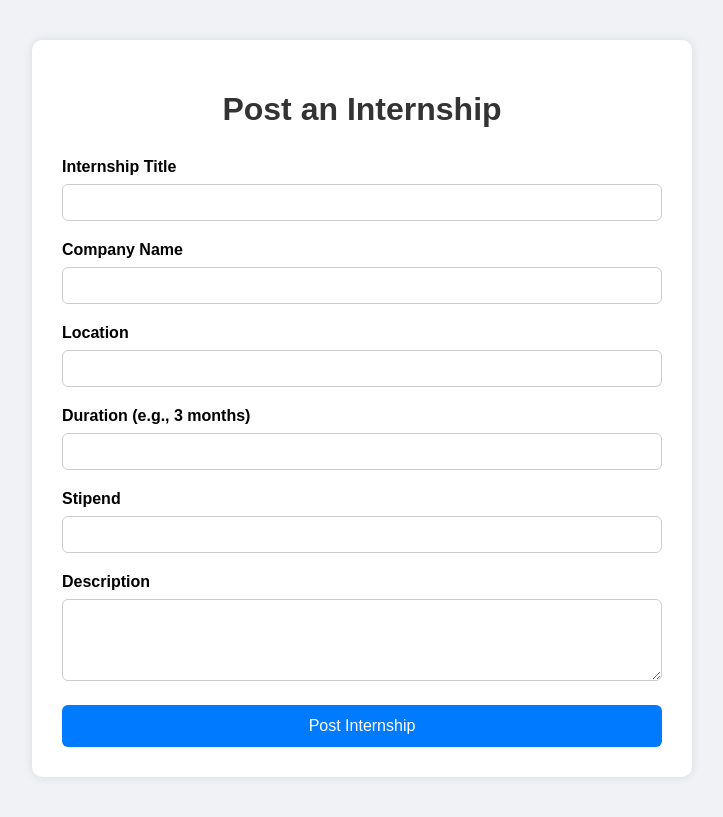
After one commit to meetarora10/suvidha-foundation, a Flask app: template templates/internship_posting.html in a window 1280 px wide. The commit adds this page. Shown: the whole page, without its empty margins (278-1001 px from the left). Run offline with Flask 3, Linux system fonts and the light colour scheme; the template is opened without the code that fills it, so the values that code supplies are empty.

Commit message:
another-commit

```diff
--- a/templates/TPO_Signup.html
+++ b/templates/TPO_Signup.html
@@ -4,7 +4,7 @@
   <meta charset="UTF-8">
   <meta name="viewport" content="width=device-width, initial-scale=1.0">
   <title>Internship Portal Signup</title>
-  <link rel="stylesheet" href="TPO_Signup.css">
+  <link rel="stylesheet" href="{{ url_for('static', filename='TPO_Signup.css') }}">
 </head>
 <body>
     <div class="blob blob1"></div>
--- a/templates/application_page.html
+++ b/templates/application_page.html
@@ -6,7 +6,8 @@
   <title>Suvidha Foundation | Your Applications</title>
   <link href="https://fonts.googleapis.com/css2?family=Rubik:wght@400;500;600;700&display=swap" rel="stylesheet">
   <link rel="stylesheet" href="https://cdnjs.cloudflare.com/ajax/libs/font-awesome/6.4.0/css/all.min.css">
- <link rel="stylesheet" href="application_page.css">
+  <link rel="stylesheet" href="{{ url_for('static', filename='/application_page.css') }}">
+
 </head>
 <body>
   <div class="layout">
--- a/templates/employee_dash.html
+++ b/templates/employee_dash.html
@@ -4,7 +4,7 @@
   <meta charset="UTF-8" />
   <meta name="viewport" content="width=device-width, initial-scale=1.0"/>
   <title>Employee Dashboard - Suvidha Foundation</title>
-  <link rel="stylesheet" href="employee_dash.css" />
+  <link rel="stylesheet" href="{{ url_for('static', filename='employee_dash.css') }}">
   <link href="https://fonts.googleapis.com/css2?family=Inter:wght@400;600;700&display=swap" rel="stylesheet">
 </head>
 <body>
--- a/templates/internship_listing.html
+++ b/templates/internship_listing.html
@@ -4,7 +4,7 @@
     <meta charset="UTF-8">
     <meta name="viewport" content="width=device-width, initial-scale=1.0">
     <title>Internship Listings</title>
-    <link rel="stylesheet" href="internship_listing.css">
+    <link rel="stylesheet" href="{{ url_for('static', filename='internship_listing.css') }}">
 </head>
 <body>
     <header>
--- /dev/null
+++ b/templates/internship_posting.html
@@ -0,0 +1,37 @@
+<!DOCTYPE html>
+<html lang="en">
+<head>
+  <meta charset="UTF-8" />
+  <meta name="viewport" content="width=device-width, initial-scale=1.0"/>
+  <title>Post an Internship</title>
+  <link rel="stylesheet" href="{{ url_for('static', filename='internship_posting.css') }}">
+</head>
+<body>
+  <div class="container">
+    <h1>Post an Internship</h1>
+    <form id="internshipForm">
+      <label for="title">Internship Title</label>
+      <input type="text" id="title" name="title" required />
+
+      <label for="company">Company Name</label>
+      <input type="text" id="company" name="company" required />
+
+      <label for="location">Location</label>
+      <input type="text" id="location" name="location" required />
+
+      <label for="duration">Duration (e.g., 3 months)</label>
+      <input type="text" id="duration" name="duration" required />
+
+      <label for="stipend">Stipend</label>
+      <input type="text" id="stipend" name="stipend" />
+
+      <label for="description">Description</label>
+      <textarea id="description" name="description" rows="4" required></textarea>
+
+      <button type="submit">Post Internship</button>
+    </form>
+  </div>
+
+  <script src="internship_posting.jss"></script>
+</body>
+</html>
--- a/templates/stu_dash.html
+++ b/templates/stu_dash.html
@@ -4,7 +4,7 @@
   <meta charset="UTF-8">
   <meta name="viewport" content="width=device-width, initial-scale=1.0">
   <title>Suvidha Dashboard</title>
-  <link rel="stylesheet" href="stu_dash.css">
+  <link rel="stylesheet" href="{{ url_for('static', filename='stu_dash.css') }}">
   <link rel="stylesheet" href="https://cdnjs.cloudflare.com/ajax/libs/font-awesome/6.0.0-beta3/css/all.min.css">
 </head>
 <body>
--- a/templates/suvidha_internship_listing_page.html
+++ b/templates/suvidha_internship_listing_page.html
@@ -6,7 +6,7 @@
     <meta name="viewport" content="width=device-width, initial-scale=1.0">
     <title>Internship Listings</title>
     <link href="https://fonts.googleapis.com/css2?family=Inter:wght@400;600&display=swap" rel="stylesheet">
-    <link rel="stylesheet" href="styles.css">
+    <link rel="stylesheet" href="{{ url_for('static', filename='styles.css') }}">
 </head>
 
 <body>
--- a/templates/tpo.html
+++ b/templates/tpo.html
@@ -4,7 +4,7 @@
   <meta charset="UTF-8">
   <meta name="viewport" content="width=device-width, initial-scale=1.0">
   <title>TPO Dashboard</title>
-  <link rel="stylesheet" href="tpo.css">
+  <link rel="stylesheet" href="{{ url_for('static', filename='tpo.css') }}">
 </head>
 <body>
   <header>
```
Also changed, not shown: templates/Resume_edit.html (+6 -6 lines), templates/stu_signup.html (+4 -4 lines), templates/student_registration.html (+12 -0 lines).
